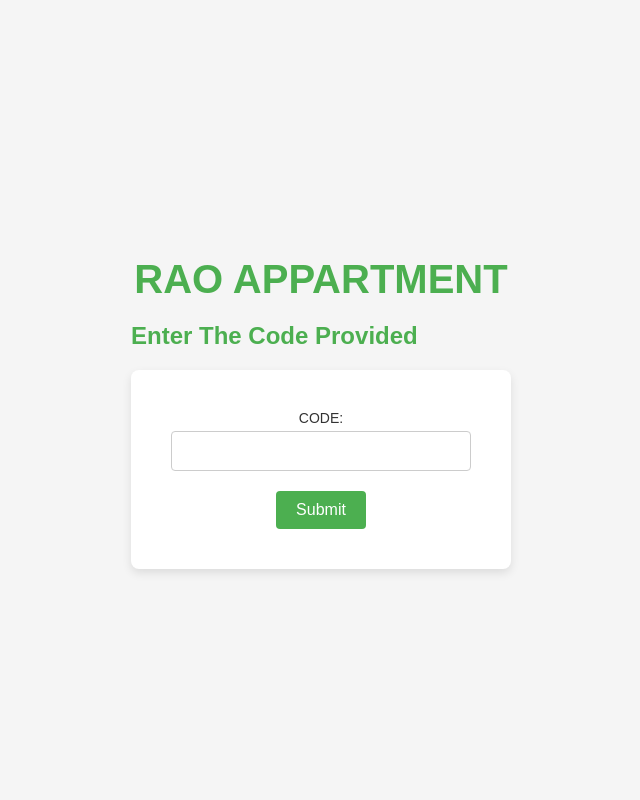
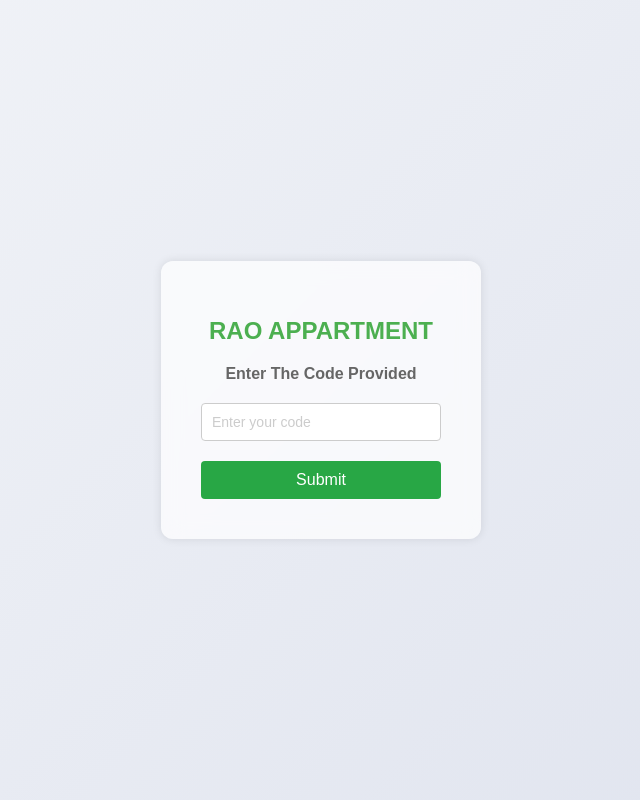
Before and after one commit to Pranshuxyadav/RAO-appartment-RMS, a Flask app: page / in a window 1280 px wide. Shown: the whole page, without its empty margins (319-959 px from the left). Run offline with Flask 3, Linux system fonts and the light colour scheme.

Commit message:
Add files via upload

```diff
--- a/static/style.css
+++ b/static/style.css
@@ -1,67 +1,94 @@
+/* General Page Settings */
 body {
-    margin: 0;
-    padding: 0;
-    font-family: Arial, sans-serif;
-    background-color: #f5f5f5;
+    font-family: 'Arial', sans-serif;
     display: flex;
     flex-direction: column;
     justify-content: center;
     align-items: center;
-    min-height: 100vh;
-    color: #333;
+    height: 100vh;
+    margin: 0;
+
+    /* Light colored gradient background */
+    background: linear-gradient(135deg, #f2f4f8, #dfe3ee);
+    background-size: cover;
+
+    /* Add some padding to space out elements */
+    padding: 0;
 }
-/* Container to center the form */
-form {
-    background-color: #fff;
+
+/* Container for login box */
+.login-container {
+    display: flex;
+    justify-content: center;
+    align-items: center;
+    width: 100%;
+    height: 100%;
+}
+
+/* Login box styling */
+.login-box {
+    background-color: rgba(255, 255, 255, 0.7); /* Semi-transparent white */
     padding: 40px;
-    border-radius: 8px;
-    box-shadow: 0 4px 10px rgba(0, 0, 0, 0.1);
-    display: flex;
-    flex-direction: column;
-    align-items: center;
-    width: 300px;
+    border-radius: 12px;
+    box-shadow: 0 0 10px rgba(0, 0, 0, 0.1);
+    text-align: center;
+    width: 320px;
+
+    /* Apply blur to the box */
+    backdrop-filter: blur(10px); /* This will blur the background */
 }
 
 h1 {
-    margin-bottom: 20px;
-    font-size: 40px;
-    color: #4CAF50;
-}
-h2 {
-    margin-bottom: 20px;
     font-size: 24px;
-    color: #4CAF50;
+    margin-bottom: 10px;
+    color: #333;
 }
 
-/* Input and Button styling */
+h2 {
+    font-size: 16px;
+    color: #666;
+}
+
+/* Form Styling */
+form {
+    display: flex;
+    flex-direction: column;
+    margin-top: 20px;
+}
+
 label {
+    margin-bottom: 5px;
     font-size: 14px;
-    margin-bottom: 5px;
+    color: #333;
 }
 
 input[type="text"] {
-    width: 100%;
     padding: 10px;
     margin-bottom: 20px;
+    border-radius: 4px;
     border: 1px solid #ccc;
+    width: 100%;
+    box-sizing: border-box;
+    font-size: 14px;
+}
+
+input[type="text"]::placeholder {
+    color: #ccc;
+}
+
+/* Submit Button */
+.submit-button {
+    background-color: #28a745;
+    color: white;
+    padding: 10px;
+    border: none;
     border-radius: 4px;
     font-size: 16px;
-    box-sizing: border-box;
+    cursor: pointer;
 }
 
-button[type="submit"] {
-    background-color: #4CAF50;
-    color: white;
-    padding: 10px 20px;
-    border: none;
-    border-radius: 4px;
-    cursor: pointer;
-    font-size: 16px;
-    transition: background-color 0.3s ease;
-}
-
-button[type="submit"]:hover {
-    background-color: #45a049;
+.submit-button:hover {
+    background-color: #218838;
 }
 
 /* Responsive adjustments */
@@ -76,7 +103,6 @@ button[type="submit"]:hover {
 /*---------------------------------------page 2 -----------------------*/
 
 /* Global styles */
-
 h1 {
     text-align: center;
     color: #4CAF50;
@@ -101,6 +127,16 @@ th, td {
     text-align: left;
 }
 
+/* Fix for unwanted space */
+table {
+    margin: 0 auto; /* Ensure the table is centered */
+    max-width: 100%; /* Prevent table overflow */
+}
+
+body {
+    overflow-x: hidden; /* Prevent the appearance of horizontal scroll */
+}
+
 /* Responsive layout for smaller screens (stacked columns) */
 @media (max-width: 768px) {
     table, tr, th, td {
@@ -116,8 +152,6 @@ th, td {
 
     /* Each row becomes a block with labels above the data */
     tr {
-        margin-bottom: 20px;
-        border: 1px solid #ddd;
         padding: 10px;
         background-color: #fff;
         box-shadow: 0 2px 4px rgba(0, 0, 0, 0.1);
@@ -151,5 +185,15 @@ p {
     font-size: 18px;
 }
 
+/* Fix for the extra box on small screens */
+.login-box,
+table {
+    box-sizing: border-box; /* Ensure padding and border do not create extra size */
+    margin: 0 auto; /* Center on the page */
+}
 
-/*============carasoul==========================*/
+@media (max-width: 768px) {
+    .login-box {
+        width: 90%; /* Adjust login box on small screens */
+    }
+}
--- a/templates/index.html
+++ b/templates/index.html
@@ -3,18 +3,20 @@
 <head>
     <meta charset="UTF-8">
     <meta name="viewport" content="width=device-width, initial-scale=1.0">
+    <link rel="icon" type="image/png" href="static\images.png">
     <link rel="stylesheet" href="static/style.css">
-    <title>OTP Login</title>
+    <title>RAO APPARTMENT Login</title>
 </head>
 <body>
-    <div class="login">
-        <h1>RAO APPARTMENT</h1>
-    <h2>Enter The Code Provided</h2>
-    <form action="/otp" method="GET">
-        <label for="otp">CODE:</label>
-        <input type="text" id="otp" name="otp" required>
-        <button type="submit">Submit</button>
-    </form>
+    <div class="login-container">
+        <div class="login-box">
+            <h1>RAO APPARTMENT</h1>
+            <h2>Enter The Code Provided</h2>
+            <form action="/otp" method="GET">
+                <input type="text" id="otp" name="otp" placeholder="Enter your code" required>
+                <button type="submit" class="submit-button">Submit</button>
+            </form>
+        </div>
     </div>
 </body>
 </html>
```
Also changed, not shown: templates/room_data.html (+25 -3 lines), static/25694.png (added), static/images.png (added).
